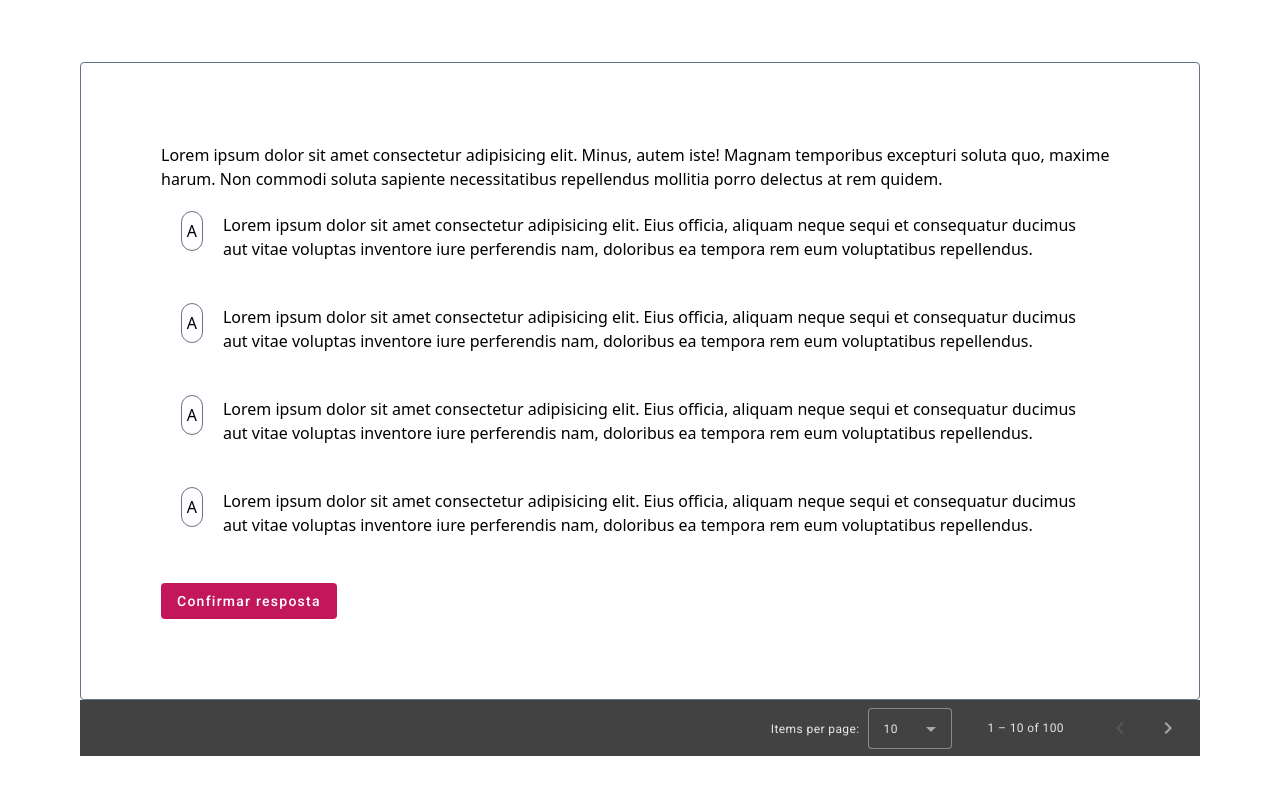
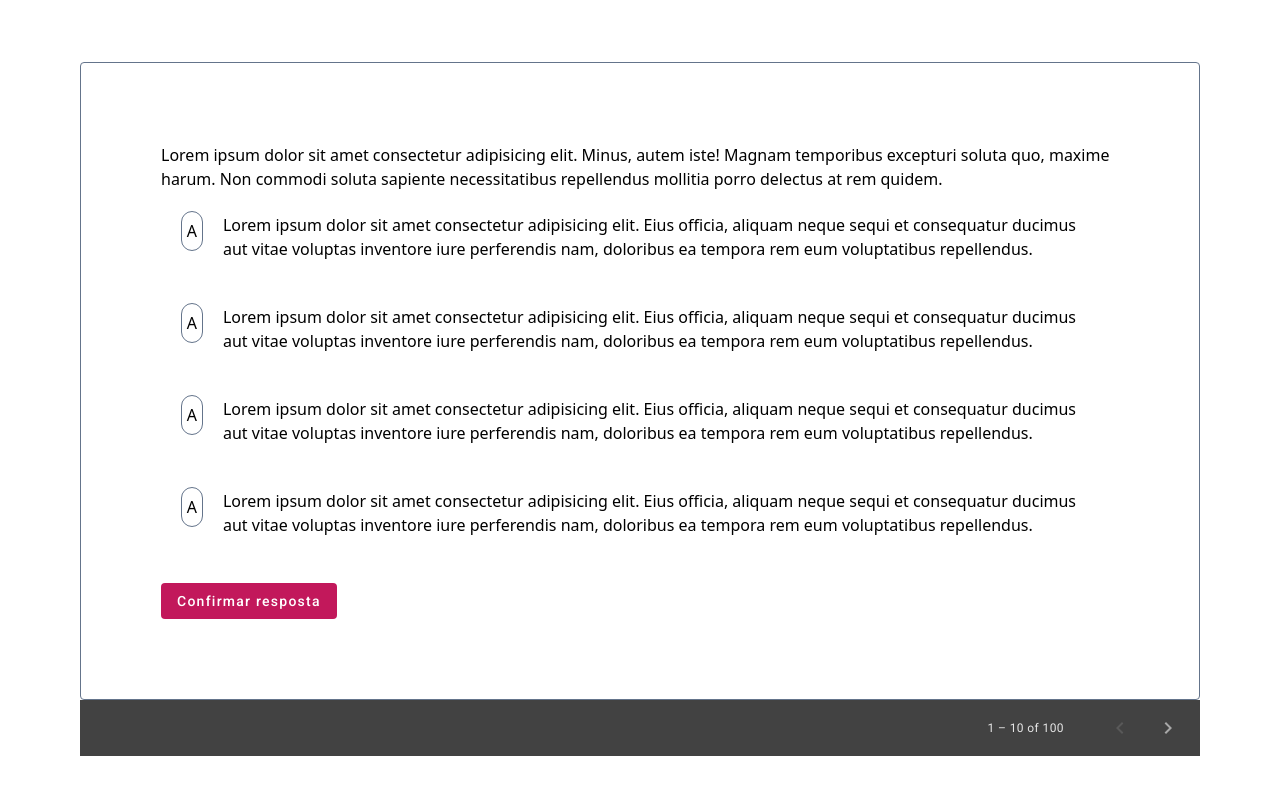
Before and after one commit to iCarlosAugusto/exam-certification-angular, an Angular app: page /questions in a window 1280 px wide. Shown: the part 1170-1964 px from the top of the page. Built offline with nearby package versions, Linux system fonts and the light colour scheme.

Commit message:
feat: :sparkles: paginacao url

```diff
--- a/src/app/components/pagination/pagination.component.html
+++ b/src/app/components/pagination/pagination.component.html
@@ -1,7 +1,9 @@
 <div>
     <mat-paginator [length]="100"
-              [pageSize]="10"
-              [pageSizeOptions]="[5, 10, 25, 100]"
-              aria-label="Select page">
+        [pageSize]="10"
+        hidePageSize="true"
+        aria-label="Selecione a página"
+        (page)="onPageChange($event)"
+    >
     </mat-paginator>
 </div>
--- a/src/app/components/pagination/pagination.component.ts
+++ b/src/app/components/pagination/pagination.component.ts
@@ -1,5 +1,6 @@
 import { Component } from '@angular/core';
-import {MatPaginatorModule} from '@angular/material/paginator';
+import { MatPaginatorModule, PageEvent} from '@angular/material/paginator';
+import { Router } from '@angular/router';
 
 @Component({
   selector: 'app-pagination',
@@ -9,4 +10,14 @@ import {MatPaginatorModule} from '@angular/material/paginator';
 })
 export class PaginationComponent {
 
+  constructor(private router: Router) {}
+
+  onPageChange(event: PageEvent) {
+    this.router.navigate([], {
+      queryParams: {
+        page: event.pageIndex
+      },
+      queryParamsHandling: 'merge'
+    });
+  }
 }
```
